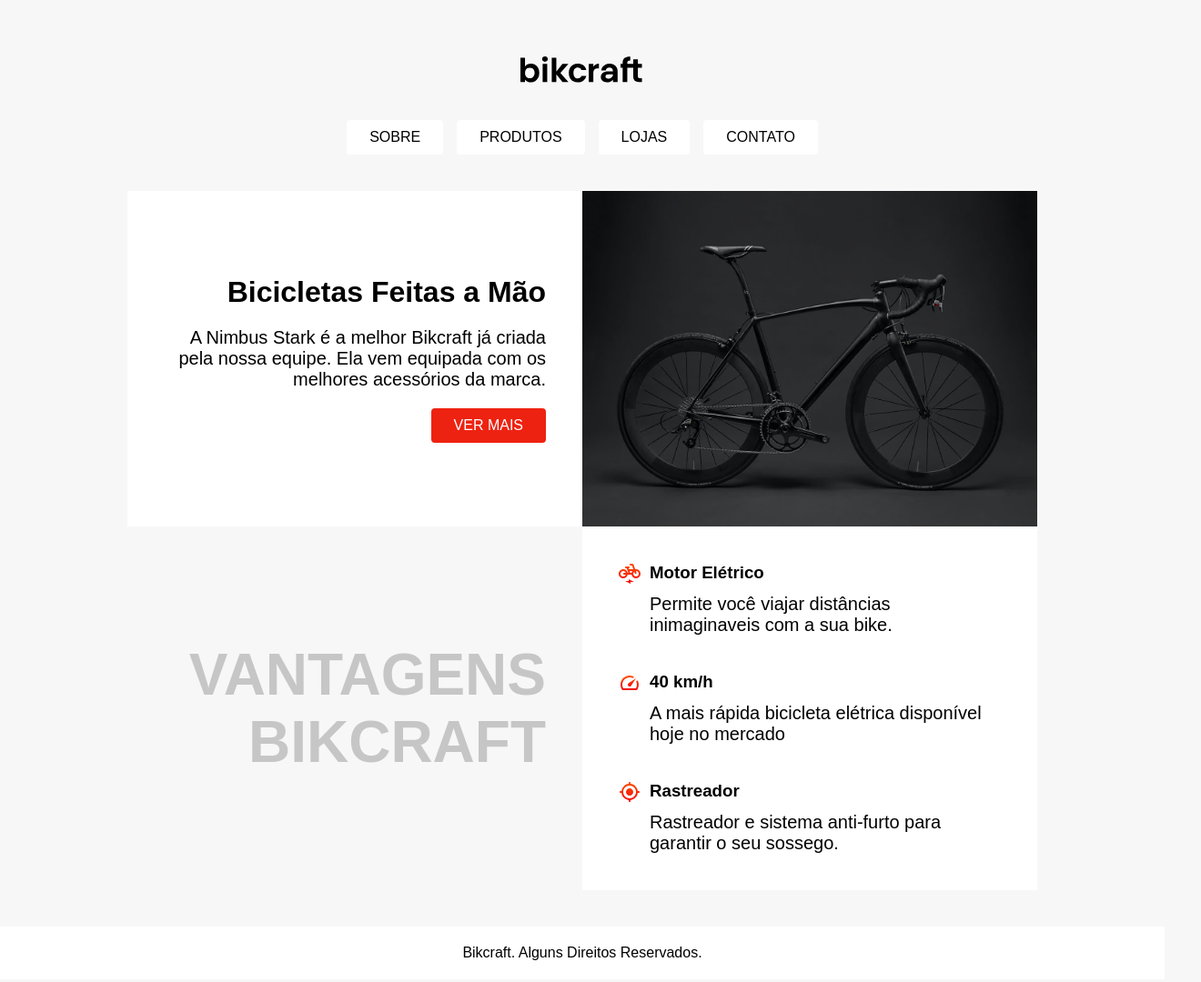
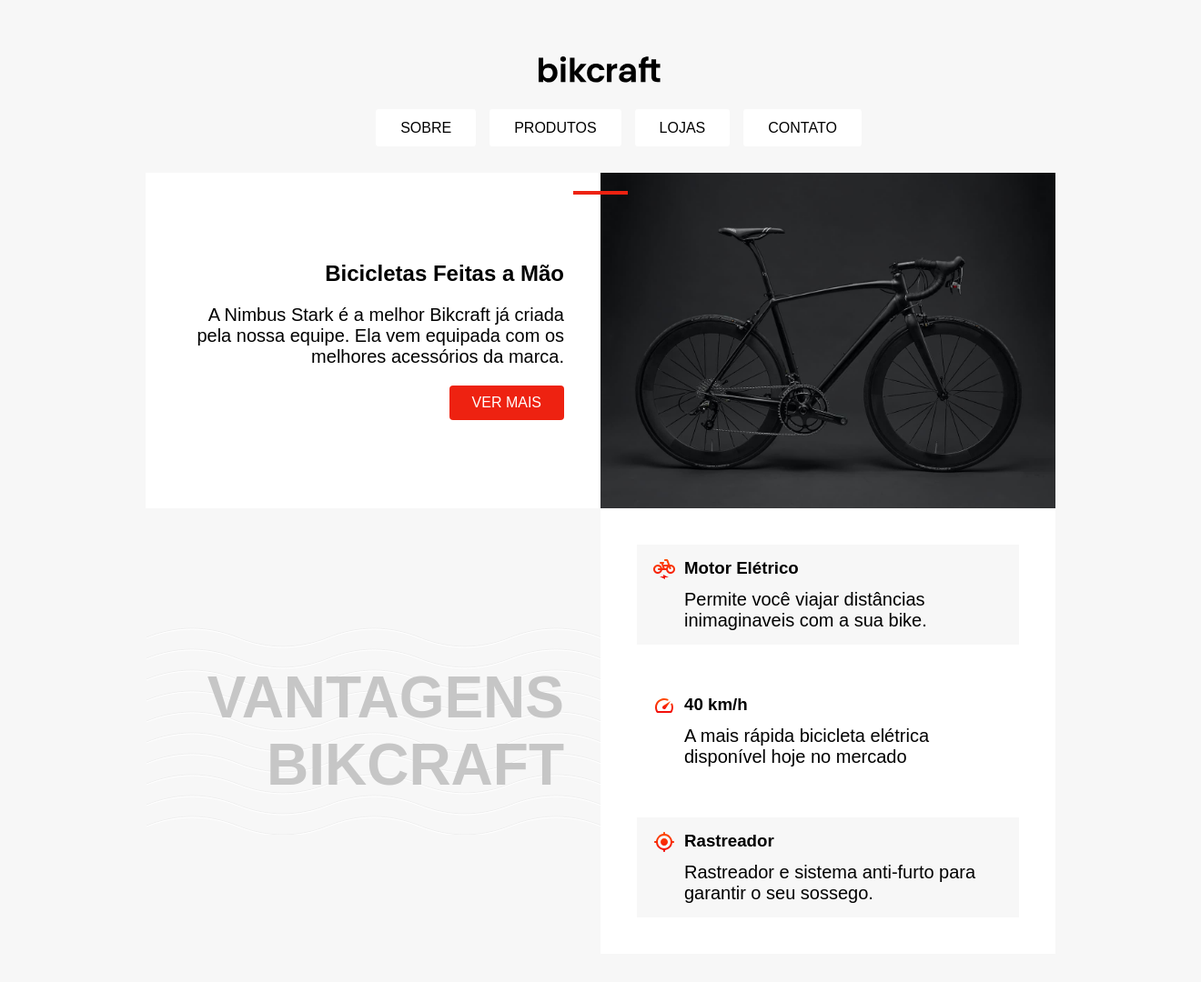
Before and after one commit to ferreiraashi/bikcraft-posicionamento, a plain HTML site: page index.html in a window 1280 px wide. Shown: the top 1080 px of the page at 91% size, 1320 px wide, since content can reach past the window. Drawn offline with Linux system fonts and the light colour scheme.

Commit message:
feat: tags semânticas adicionadas

```diff
--- a/index.html
+++ b/index.html
@@ -7,26 +7,31 @@
     <link rel="stylesheet" href="/style.css" />
   </head>
   <body>
-    <div class="content">
+    <header>
       <img class="logo" src="./img/bikcraft.svg" alt="bikcraft logo" />
-      <div class="nav-flex">
-        <a class="nav" href="/">Sobre</a>
-        <a class="nav" href="/">Produtos</a>
-        <a class="nav" href="/">Lojas</a>
-        <a class="nav" href="/">Contato</a>
-      </div>
-      <div class="grid-container">
-        <div class="bike-content">
-          <h1>Bicicletas Feitas a Mão</h1>
+      <nav aria-label="primaria">
+        <ul class="menu">
+          <li><a href="/">Sobre</a></li>
+          <li><a href="/">Produtos</a></li>
+          <li><a href="/">Lojas</a></li>
+          <li><a href="/">Contato</a></li>
+        </ul>
+      </nav>
+    </header>
+
+    <main class="grid-container">
+      <article class="bike-content" aria-labelledby="bike">
+        <h1 id="bike">Bicicletas Feitas a Mão</h1>
         <p>
           A Nimbus Stark é a melhor Bikcraft já criada pela nossa equipe. Ela
           vem equipada com os melhores acessórios da marca.
         </p>
         <a href="/" class="bnt-content">Ver mais</a>
-        </div>
+      </article>
+
       <img src="./img/bicicleta.jpg" alt="Bicicleta" />
       <h2 class="vantagens">Vantagens Bikcraft</h2>
-        <div class="info">
+      <section class="info">
         <div class="bike-info">
           <img src="./img/eletrica.svg" alt="" />
           <h3>Motor Elétrico</h3>
@@ -42,11 +47,10 @@
           <h3>Rastreador</h3>
           <p>Rastreador e sistema anti-furto para garantir o seu sossego.</p>
         </div>
-        </div>
-      </div>
-    </div>
-    <div class="footer">
+      </section>
+    </main>
+    <footer class="footer">
       <span>Bikcraft. Alguns Direitos Reservados.</span>
-    </div>
+    </footer>
   </body>
 </html>
--- a/style.css
+++ b/style.css
@@ -2,12 +2,17 @@ body {
   font-family: Arial;
   margin: 0;
   background: #f7f7f7;
+  display: grid;
+  justify-items: center;
+  gap: 40px;
+  margin-top: 60px;
 }
 
 h1,
 h2,
 h3,
-h4 {
+h4,
+ul {
   margin: 0;
 }
 
@@ -24,24 +29,32 @@ p {
   margin: 0;
 }
 
-.content {
+li {
+  list-style: none;
+}
+
+header {
   display: grid;
   justify-items: center;
   gap: 40px;
-  margin-top: 60px;
 }
 
-.nav-flex {
+.menu {
   display: flex;
   gap: 15px;
 }
 
-.nav {
+.menu a{
   background: #ffffff;
   color: #000000;
   padding: 10px 25px;
   border-radius: 4px;
   text-transform: uppercase;
+  border: 2px solid #ffffff;
+}
+
+.menu a:hover {
+  border: 2px solid #ee2211;
 }
 
 .grid-container {
@@ -51,6 +64,7 @@ p {
 }
 
 .bike-content {
+  position: relative;
   display: grid;
   place-items: center end;
   align-content: center;
@@ -58,6 +72,16 @@ p {
   background: #ffffff;
   padding: 40px;
   text-align: end;
+}
+
+.bike-content::before {
+  content: "";
+  background: #ee2211;
+  width: 60px;
+  height: 4px;
+  position: absolute;
+  top: 20px;
+  right: -30px;
 }
 
 .bnt-content {
@@ -68,6 +92,10 @@ p {
   text-transform: uppercase;
 }
 
+.bnt-content:hover {
+  background-color: #900;
+}
+
 .vantagens {
   padding: 40px;
   font-size: 64px;
@@ -76,12 +104,24 @@ p {
   text-align: end;
   color: #c6c6c6;
   text-transform: uppercase;
+  background-image: url(./img/onda.svg);
 }
 
 .bike-info {
   display: grid;
   grid-template-columns: auto 1fr;
   gap: 10px;
+  padding: 15px;
+  border-left: 3px solid #ffffff;
+}
+
+.bike-info:nth-child(odd) {
+  background-color: #f7f7f7;
+  border-left: 3px solid #f7f7f7;
+}
+
+.bike-info:hover {
+  border-left: 3px solid #ee2211;
 }
 
 .info {
@@ -97,6 +137,7 @@ p {
 
 .footer {
     background: #ffffff;
+    width: 100vw;
     padding: 20px;
     text-align: center;
     margin-top: 40px;
```
Also changed, not shown: img/onda.svg (added). Lines whose indentation alone changed are shown as unchanged.
